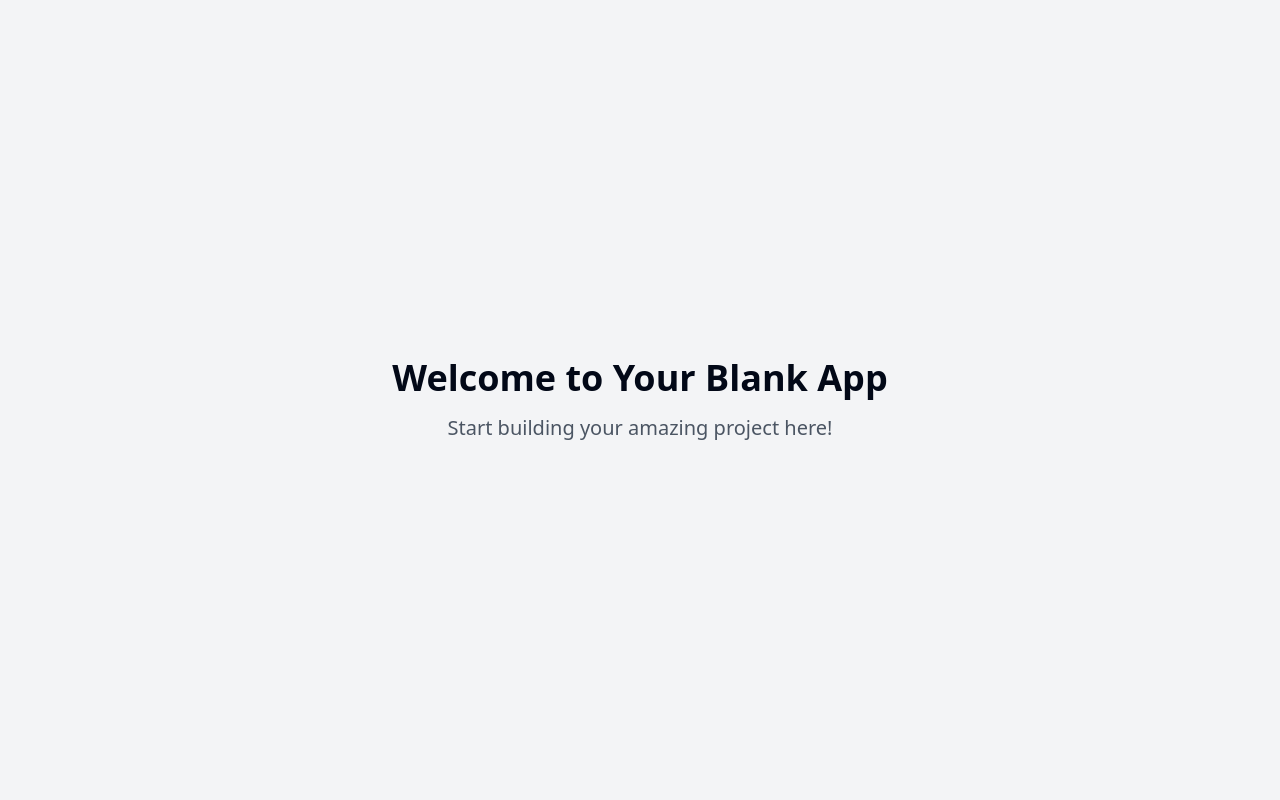
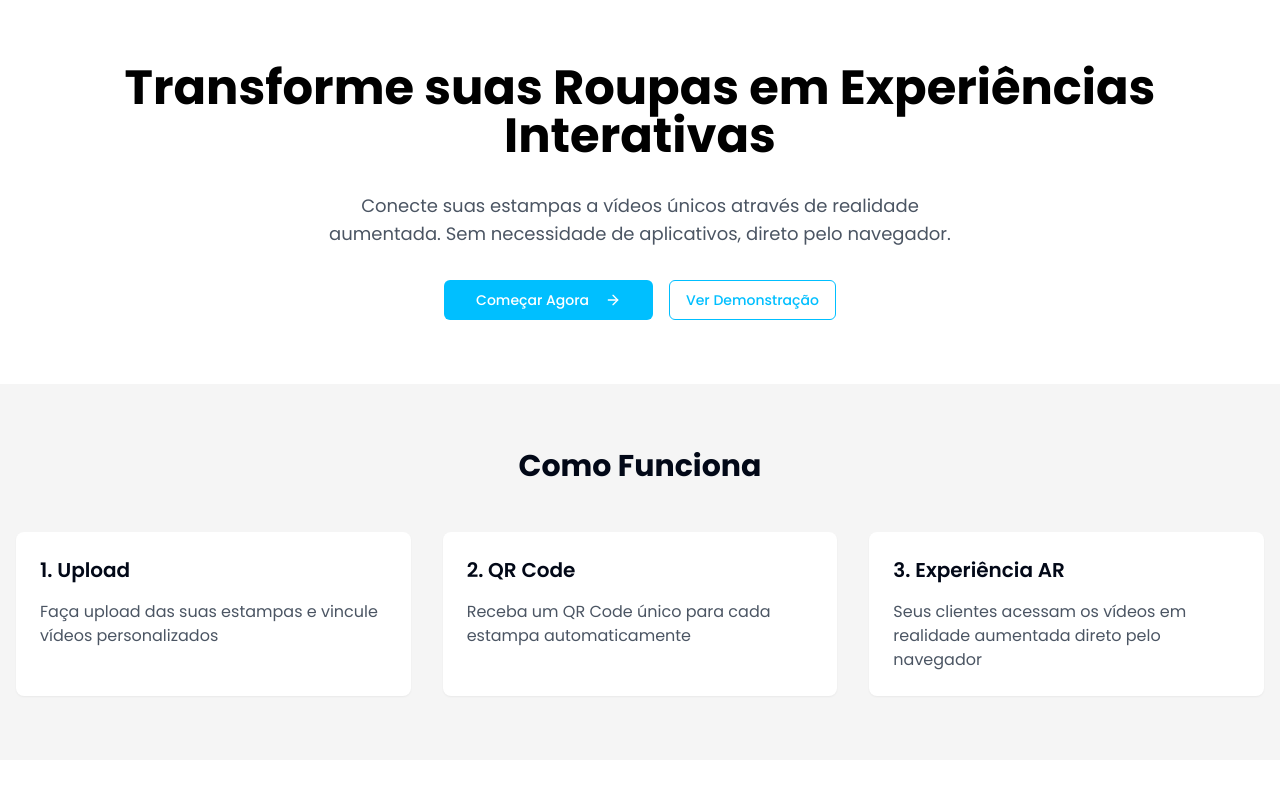
Before and after one commit to tgabriel324/epic-moments-02, a React (Vite) app: page / in a window 1280 px wide. Shown: the top 800 px of the page. Built offline with nearby package versions, Linux system fonts and the light colour scheme.

Commit message:
Update project knowledge management prompt
Reviewed and updated the prompt for managing knowledge within the project to enhance clarity and usability.
[skip gpt_engineer]

```diff
--- a/index.html
+++ b/index.html
@@ -1,12 +1,15 @@
 <!DOCTYPE html>
-<html lang="en">
+<html lang="pt-BR">
   <head>
     <meta charset="UTF-8" />
     <meta name="viewport" content="width=device-width, initial-scale=1.0" />
-    <title>oi-conversation-magic</title>
-    <meta name="description" content="Lovable Generated Project" />
-    <meta name="author" content="Lovable" />
+    <title>Epic Momentos - Realidade Aumentada para suas Estampas</title>
+    <meta name="description" content="Transforme suas estampas em experiências interativas com realidade aumentada" />
+    <meta name="author" content="Epic Momentos" />
     <meta property="og:image" content="/og-image.png" />
+    <link rel="preconnect" href="https://fonts.googleapis.com">
+    <link rel="preconnect" href="https://fonts.gstatic.com" crossorigin>
+    <link href="https://fonts.googleapis.com/css2?family=Poppins:wght@400;500;600;700&display=swap" rel="stylesheet">
   </head>
 
   <body>
--- a/src/index.css
+++ b/src/index.css
@@ -33,22 +33,6 @@
     --ring: 222.2 84% 4.9%;
 
     --radius: 0.5rem;
-
-    --sidebar-background: 0 0% 98%;
-
-    --sidebar-foreground: 240 5.3% 26.1%;
-
-    --sidebar-primary: 240 5.9% 10%;
-
-    --sidebar-primary-foreground: 0 0% 98%;
-
-    --sidebar-accent: 240 4.8% 95.9%;
-
-    --sidebar-accent-foreground: 240 5.9% 10%;
-
-    --sidebar-border: 220 13% 91%;
-
-    --sidebar-ring: 217.2 91.2% 59.8%;
   }
 
   .dark {
@@ -79,14 +63,6 @@
     --border: 217.2 32.6% 17.5%;
     --input: 217.2 32.6% 17.5%;
     --ring: 212.7 26.8% 83.9%;
-    --sidebar-background: 240 5.9% 10%;
-    --sidebar-foreground: 240 4.8% 95.9%;
-    --sidebar-primary: 224.3 76.3% 48%;
-    --sidebar-primary-foreground: 0 0% 100%;
-    --sidebar-accent: 240 3.7% 15.9%;
-    --sidebar-accent-foreground: 240 4.8% 95.9%;
-    --sidebar-border: 240 3.7% 15.9%;
-    --sidebar-ring: 217.2 91.2% 59.8%;
   }
 }
 
@@ -97,5 +73,6 @@
 
   body {
     @apply bg-background text-foreground;
+    font-family: 'Poppins', sans-serif;
   }
 }
--- a/src/pages/Index.tsx
+++ b/src/pages/Index.tsx
@@ -1,11 +1,75 @@
-// Update this page (the content is just a fallback if you fail to update the page)
+import { Button } from "@/components/ui/button";
+import { ArrowRight } from "lucide-react";
 
 const Index = () => {
   return (
-    <div className="min-h-screen flex items-center justify-center bg-gray-100">
-      <div className="text-center">
-        <h1 className="text-4xl font-bold mb-4">Welcome to Your Blank App</h1>
-        <p className="text-xl text-gray-600">Start building your amazing project here!</p>
+    <div className="min-h-screen bg-white">
+      {/* Hero Section */}
+      <div className="container mx-auto px-4 py-16">
+        <div className="flex flex-col items-center text-center space-y-8">
+          <h1 className="text-4xl md:text-5xl font-bold text-black">
+            Transforme suas Roupas em Experiências Interativas
+          </h1>
+          <p className="text-lg text-gray-600 max-w-2xl">
+            Conecte suas estampas a vídeos únicos através de realidade aumentada.
+            Sem necessidade de aplicativos, direto pelo navegador.
+          </p>
+          <div className="flex flex-col sm:flex-row gap-4">
+            <Button
+              className="bg-[#00BFFF] hover:bg-[#00BFFF]/90 text-white px-8"
+            >
+              Começar Agora
+              <ArrowRight className="ml-2 h-4 w-4" />
+            </Button>
+            <Button
+              variant="outline"
+              className="border-[#00BFFF] text-[#00BFFF] hover:bg-[#00BFFF]/10"
+            >
+              Ver Demonstração
+            </Button>
+          </div>
+        </div>
+      </div>
+
+      {/* Features Section */}
+      <div className="bg-[#F5F5F5] py-16">
+        <div className="container mx-auto px-4">
+          <h2 className="text-3xl font-bold text-center mb-12">Como Funciona</h2>
+          <div className="grid md:grid-cols-3 gap-8">
+            <div className="bg-white p-6 rounded-lg shadow-sm">
+              <h3 className="text-xl font-semibold mb-4">1. Upload</h3>
+              <p className="text-gray-600">
+                Faça upload das suas estampas e vincule vídeos personalizados
+              </p>
+            </div>
+            <div className="bg-white p-6 rounded-lg shadow-sm">
+              <h3 className="text-xl font-semibold mb-4">2. QR Code</h3>
+              <p className="text-gray-600">
+                Receba um QR Code único para cada estampa automaticamente
+              </p>
+            </div>
+            <div className="bg-white p-6 rounded-lg shadow-sm">
+              <h3 className="text-xl font-semibold mb-4">3. Experiência AR</h3>
+              <p className="text-gray-600">
+                Seus clientes acessam os vídeos em realidade aumentada direto pelo navegador
+              </p>
+            </div>
+          </div>
+        </div>
+      </div>
+
+      {/* CTA Section */}
+      <div className="container mx-auto px-4 py-16">
+        <div className="text-center">
+          <h2 className="text-3xl font-bold mb-6">
+            Pronto para Revolucionar suas Estampas?
+          </h2>
+          <Button
+            className="bg-[#00BFFF] hover:bg-[#00BFFF]/90 text-white px-8"
+          >
+            Criar Conta Grátis
+          </Button>
+        </div>
       </div>
     </div>
   );
```
